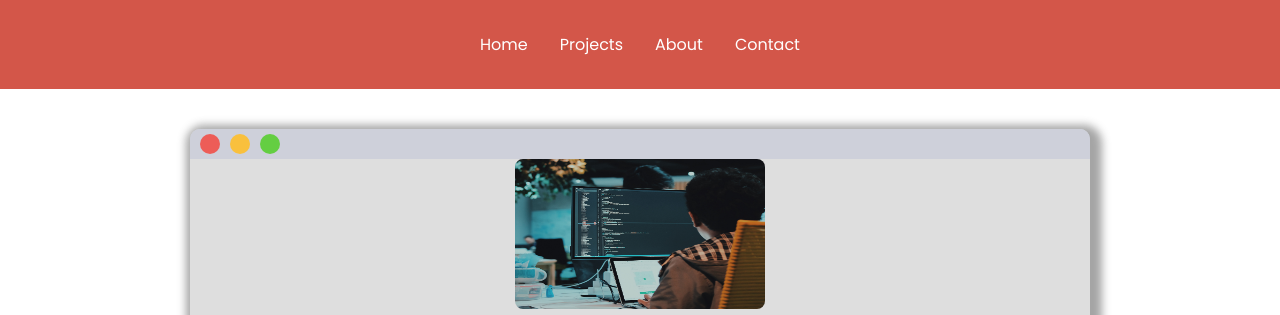
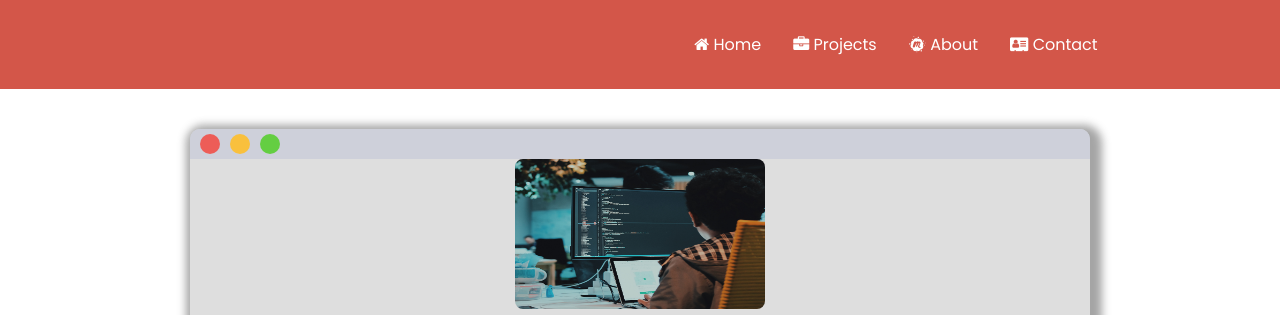
Before and after one commit to descholar-ceo/portfolio, a website: page pages/boiler.html in a window 1280 px wide. Shown: the top 315 px of the page. Drawn offline with Linux system fonts and the light colour scheme.

Commit message:
Make navbar of boiler project looklike othe navbars

```diff
--- a/pages/boiler.html
+++ b/pages/boiler.html
@@ -14,26 +14,30 @@
 
 <body>
     <header class="primary-bg centered-h-v padding-y-1 padding-lg-half width-100">
-        <nav class="margin-y-1 centered-h-v width-100">
-            <ul class="flex-horizontal-center width-100 width-lg-90">
-                <li>
+       <nav class="margin-y-1 centered-h-v width-100 flex-md-horizontal-right">
+           <ul class="flex-horizontal-center width-100 width-md-60">
+               <li class="margin-x-1">
                    <a class="white-text" href="../index.html#home">
-                        <span class="margin-x-1">Home</span>
+                       <i class="fa fa-home hidden-sm" aria-hidden="true"></i>
+                       <span>Home</span>
                    </a>
                </li>
-                <li>
+               <li class="margin-x-1">
                    <a class="white-text" href="../index.html#projects">
-                        <span class="margin-x-1">Projects</span>
+                       <i class="fa fa-briefcase hidden-sm" aria-hidden="true"></i>
+                       <span>Projects</span>
                    </a>
                </li>
-                <li>
-                    <a class="white-text" href="../index.html#about-me">
-                        <span class="margin-x-1">About</span>
+               <li class="margin-x-1">
+                   <a class="white-text" href="../index.html#about">
+                       <i class="fa fa-meetup hidden-sm" aria-hidden="true"></i>
+                       <span>About</span>
                    </a>
                </li>
-                <li>
+               <li class="margin-x-1">
                    <a class="white-text" href="../index.html#contact">
-                        <span class="margin-x-1">Contact</span>
+                       <i class="fa fa-address-card hidden-sm" aria-hidden="true"></i>
+                       <span>Contact</span>
                    </a>
                </li>
            </ul>
```
Lines whose indentation alone changed are shown as unchanged.
